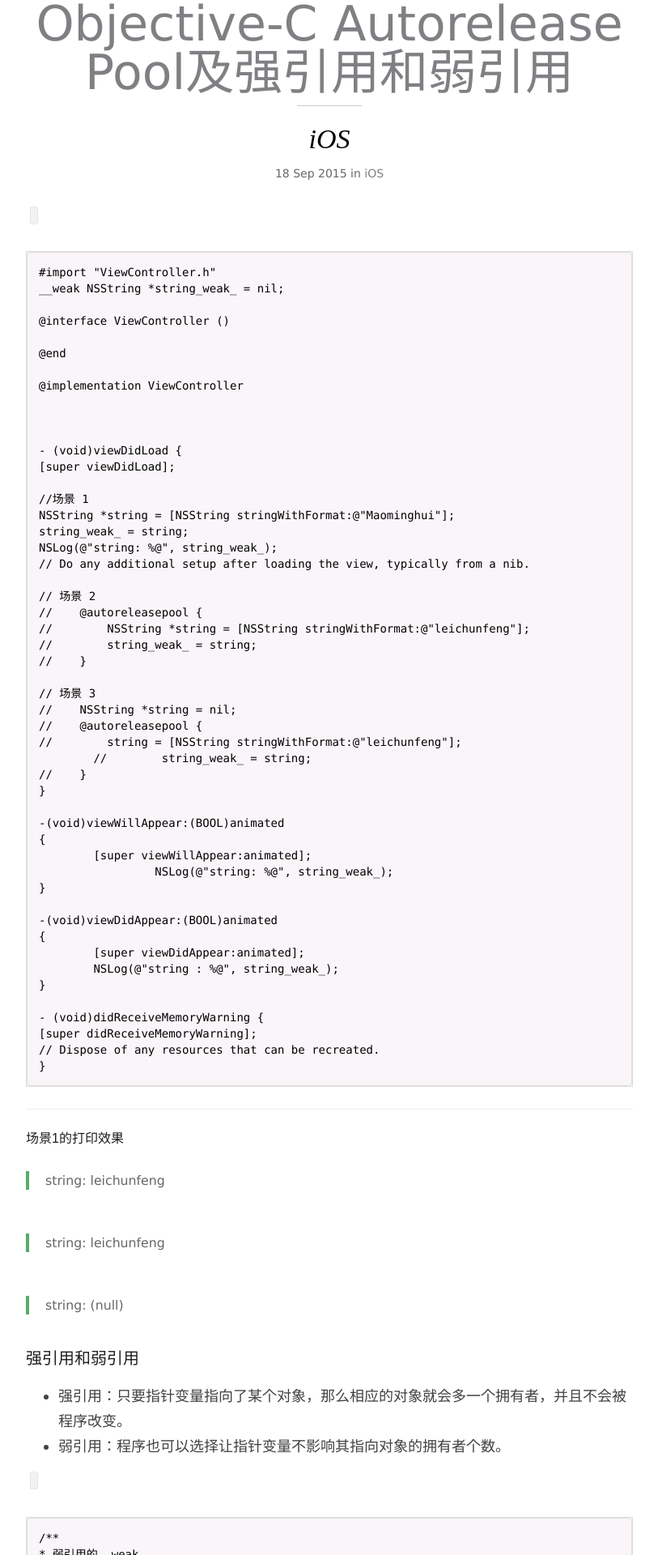
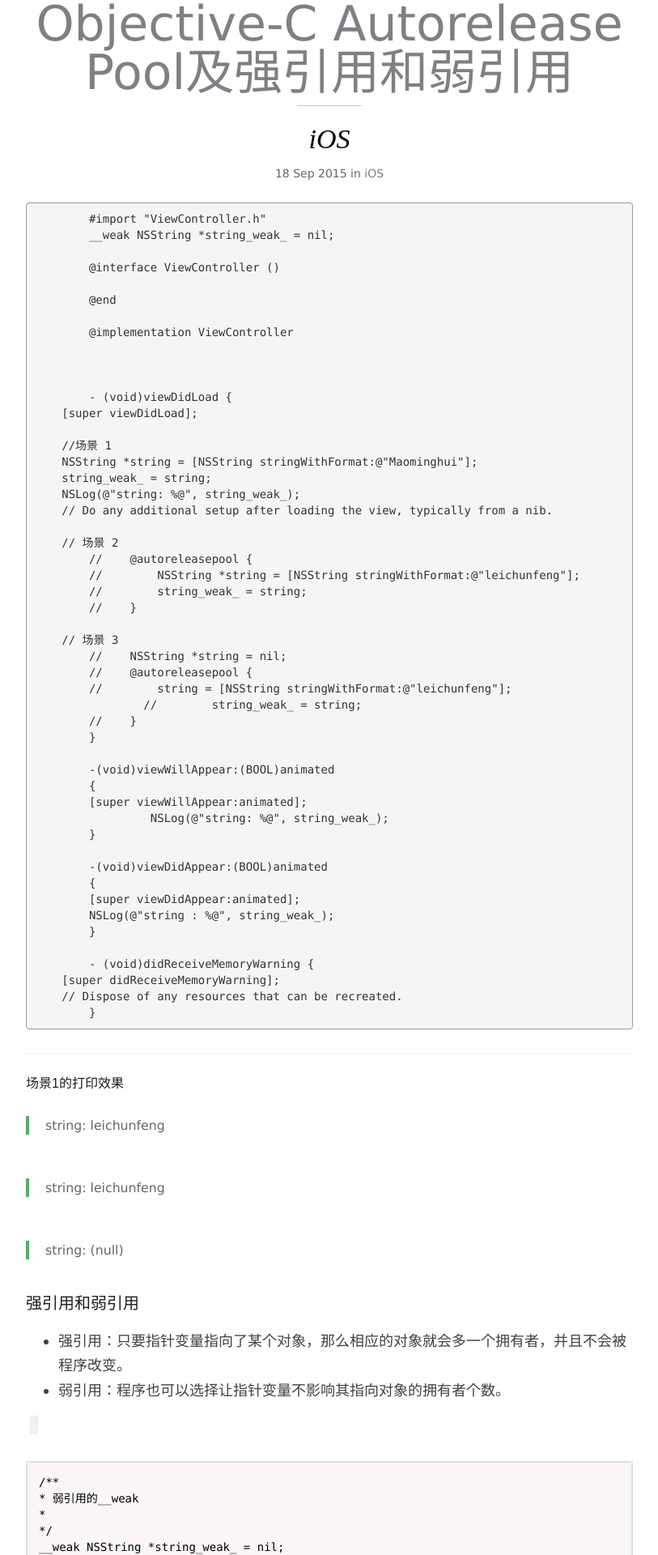
Before and after one commit to maominghui/maominghui.github.io, a Jekyll site: the page built from _posts/2015-09-18-强引用和弱引用.md, in a window 1280 px wide. Shown: the part 671-2591 px from the top of the page at 81% size, without its empty margins (233-1046 px from the left). Built offline with Jekyll 4.4.1, drawn with Linux system fonts in a browser that asks for light colours; some web fonts are replaced; comment, search, counter and statistics services are not loaded.

Commit message:
test
test

````diff
--- a/_posts/2015-09-18-强引用和弱引用.md
+++ b/_posts/2015-09-18-强引用和弱引用.md
@@ -12,8 +12,8 @@ published: true
 ---
 
 
-<code>
 
+```Objective-C
 	#import "ViewController.h"
 	__weak NSString *string_weak_ = nil;
 
@@ -64,7 +64,7 @@ published: true
     [super didReceiveMemoryWarning];
     // Dispose of any resources that can be recreated.
 	}
-
+```
 
 
 ---
````
